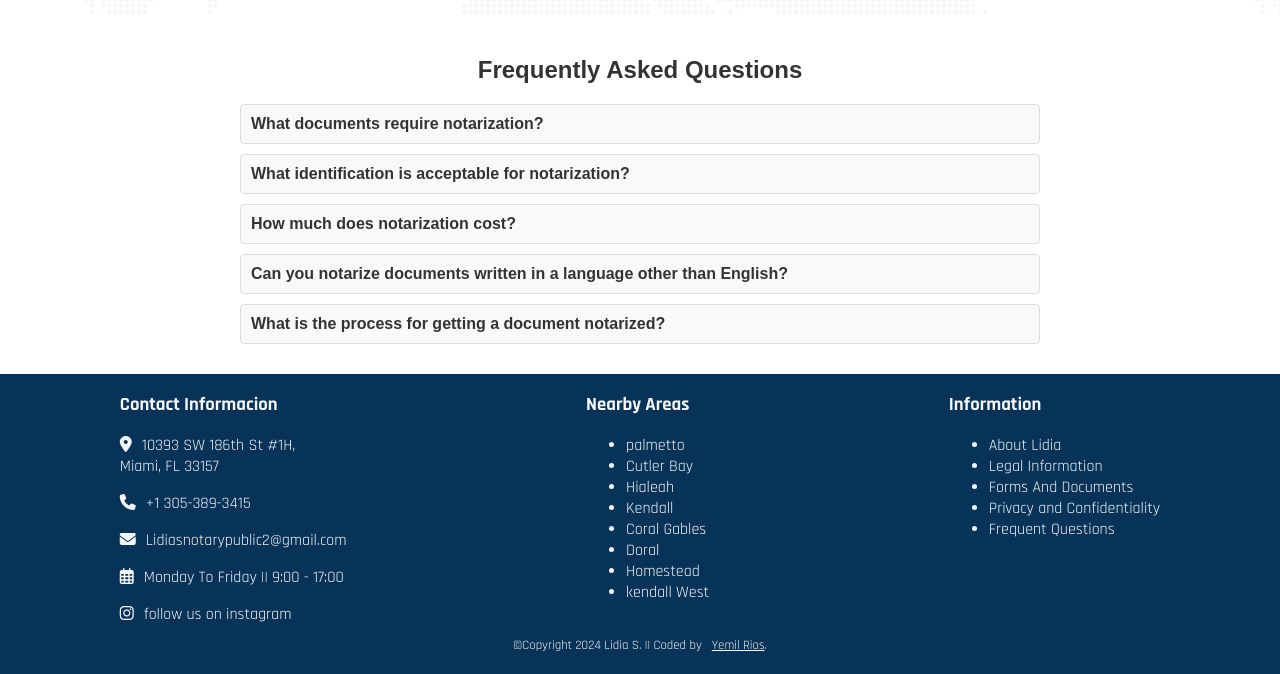
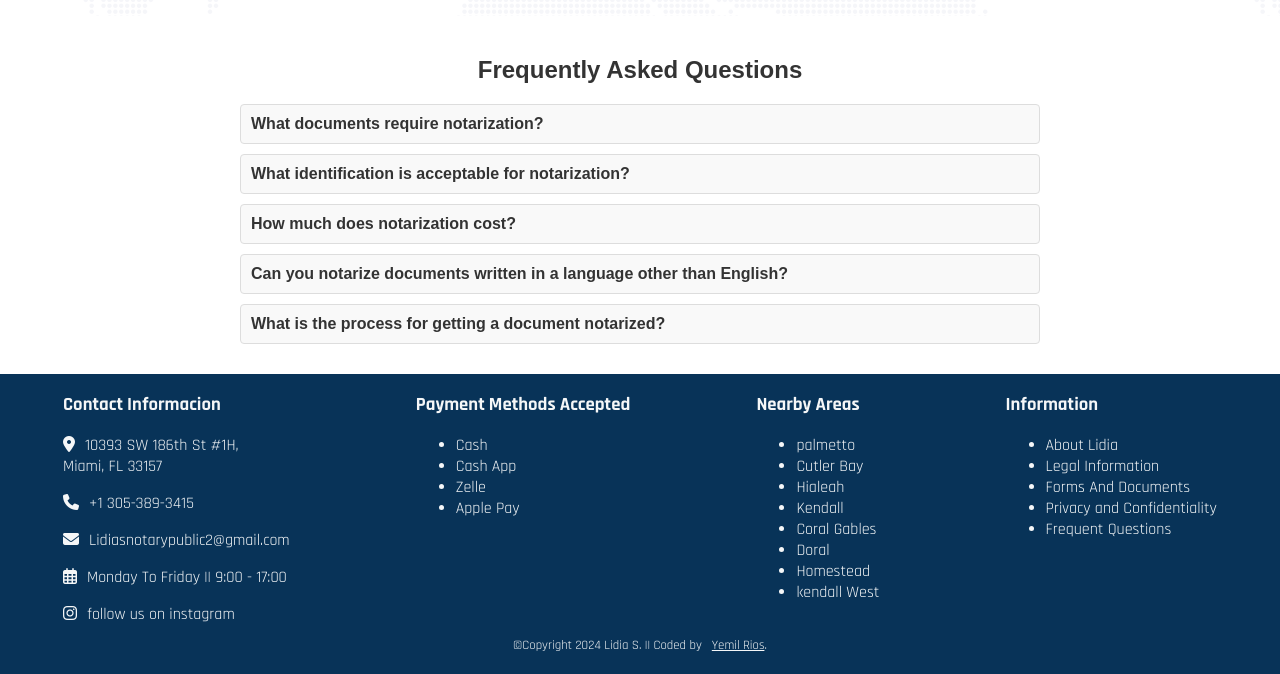
Before and after one commit to YemilR10s/notary-public-portafolio, a React (Vite) app: page / in a window 1280 px wide. Shown: the part 4735-5409 px from the top of the page. Built offline with nearby package versions, Linux system fonts and the light colour scheme; a web font is replaced by a local one.

Commit message:
payments

```diff
--- a/src/components/jsx/footer.jsx
+++ b/src/components/jsx/footer.jsx
@@ -50,7 +50,17 @@ export const Footer = () => {
                 </p>
 
               </div>
+  {/* ******************Payment Methods Accepted ***************+ */}
 
+              <div className="payment-methods">
+                <h3>Payment Methods Accepted</h3>
+                <ul>
+                  <li>Cash</li>
+                  <li>Cash App</li>
+                  <li>Zelle</li>
+                  <li>Apple Pay</li>
+                </ul>
+              </div>
 
   {/* ******************ZONAS CERCANAS ***************+ */}
               <div className="zonasCercnas">
```
